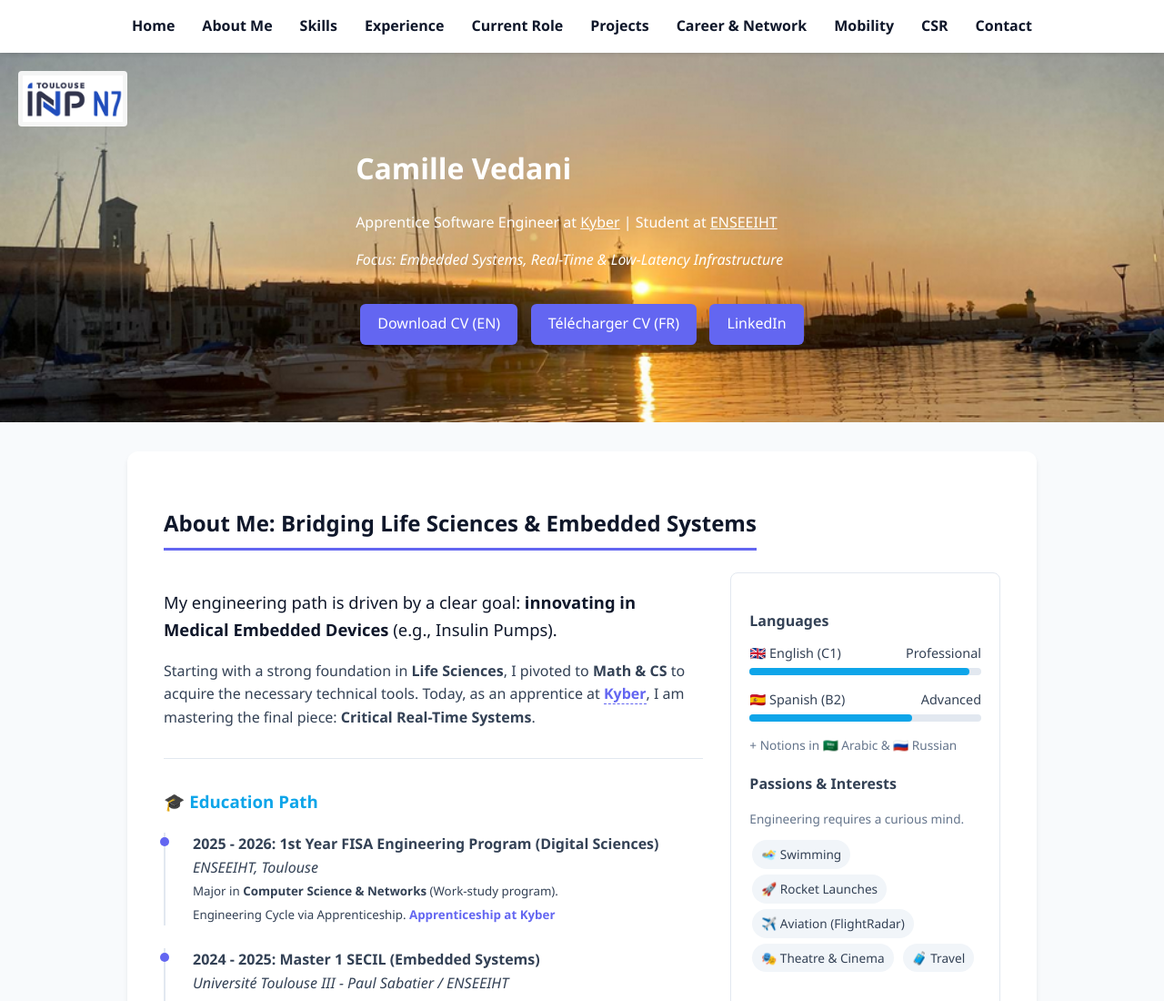
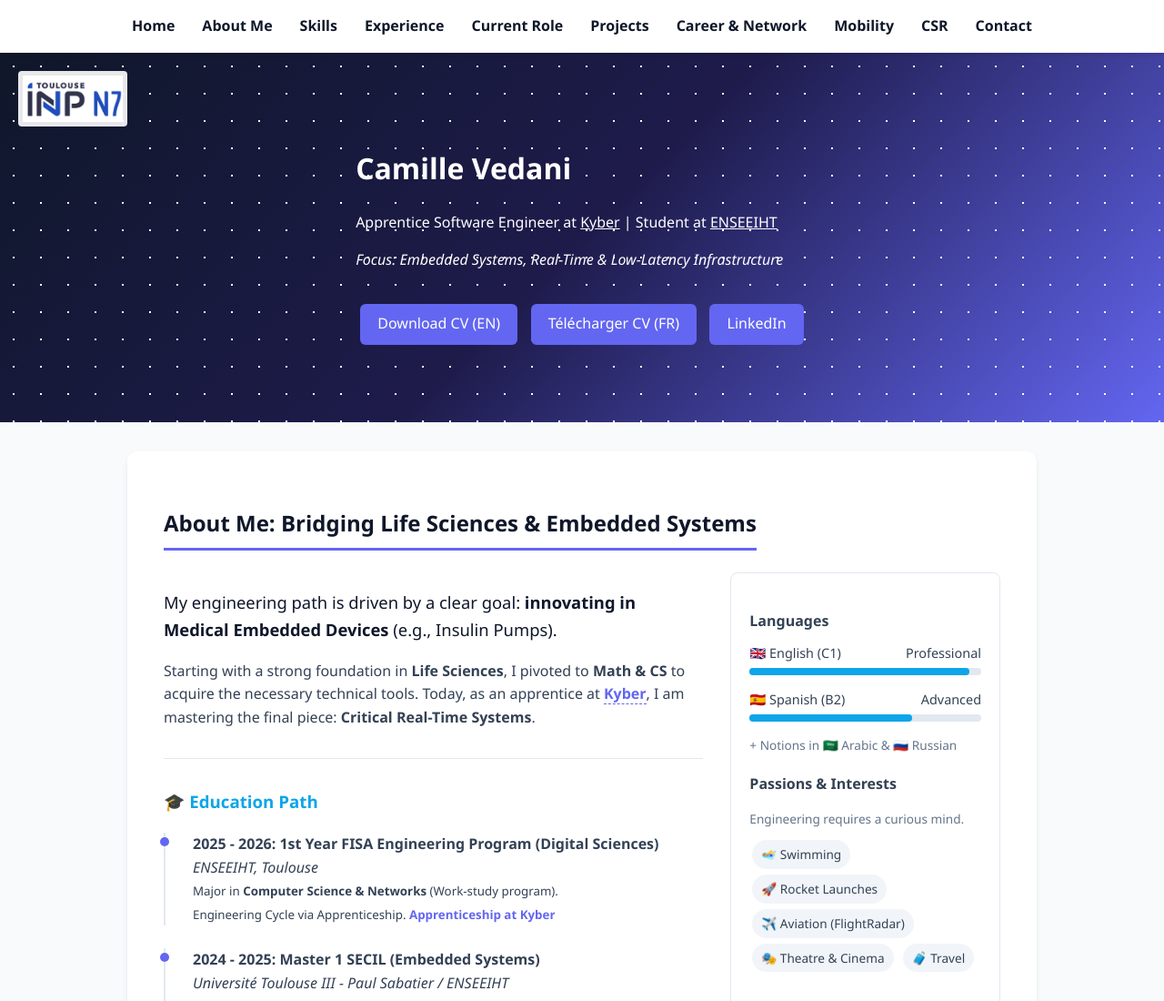
Before and after one commit to camved/Portfolio, a plain HTML site: page index.html in a window 1280 px wide. Shown: the top 1100 px of the page at 91% size. Drawn offline with Linux system fonts and the light colour scheme.

Commit message:
Final touch

```diff
--- a/index.html
+++ b/index.html
@@ -67,10 +67,14 @@
 
         /* --- HERO SECTION --- */
         header {
-            background-image: url('fond.png');
-            background-size: cover;
-            background-position: center;
-            background-repeat: no-repeat;
+            /* Fond sombre basé sur tes variables */
+            background: linear-gradient(135deg, var(--primary-color) 0%, #1e1b4b 50%, var(--accent-color) 100%);
+
+            /* Optionnel : Ajoute un motif subtil par-dessus si tu veux du texture */
+            background-image: linear-gradient(135deg, var(--primary-color) 0%, #1e1b4b 50%, var(--accent-color) 100%),
+                            radial-gradient(#ffffff 1px, transparent 1px);
+            background-size: 100% 100%, 30px 30px; /* Taille des points */
+            background-blend-mode: overlay;
 
             color: var(--white);
             padding: 5rem 2rem;
```
